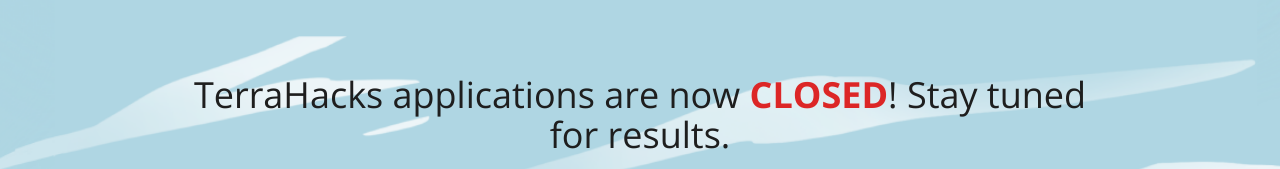
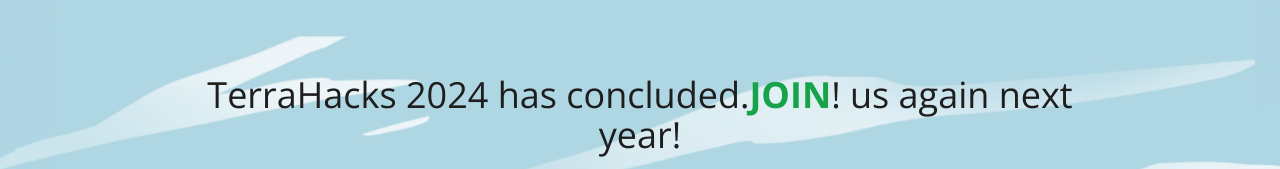
Before and after one commit to abhi-drops/terrahacks-website, a Next.js app: page / in a window 1280 px wide. Shown: the part 408-577 px from the top of the page. Built offline with nearby package versions, Linux system fonts and the light colour scheme; no server answers.

Commit message:
Post Event Updated at  hero.jsx
post event changed at hero.jsx

```diff
--- a/src/components/sections/hero.jsx
+++ b/src/components/sections/hero.jsx
@@ -17,7 +17,7 @@
             <div className='flex flex-col gap-1 lg:gap-4 items-center justify-center text-center text-xs md:text-lg lg:text-2xl xl:text-4xl text-[#1E1E1E] absolute w-full mx-auto px-6 md:px-10 lg:px-36 xl:px-48 3xl:px-56 top-[8.5%] md:top-[8.5%] lg:top-[7.5%] xl:top-[6.5%] z-20 float-in'>
                 <p className=''>
                     {/*Applications now <span className="font-bold text-red-600">EXTENDED</span> until July 26th, 11:59 PM!*/}
-                    TerraHacks applications are now <span className="font-bold text-red-600">CLOSED</span>! Stay tuned for results.
+                    TerraHacks 2024 has concluded.<span className="font-bold text-green-600">JOIN</span>! us again next year!
                 </p>
                 {/*<a*/}
                 {/*    aria-label='Apply to TerraHacks 2024'*/}
```
